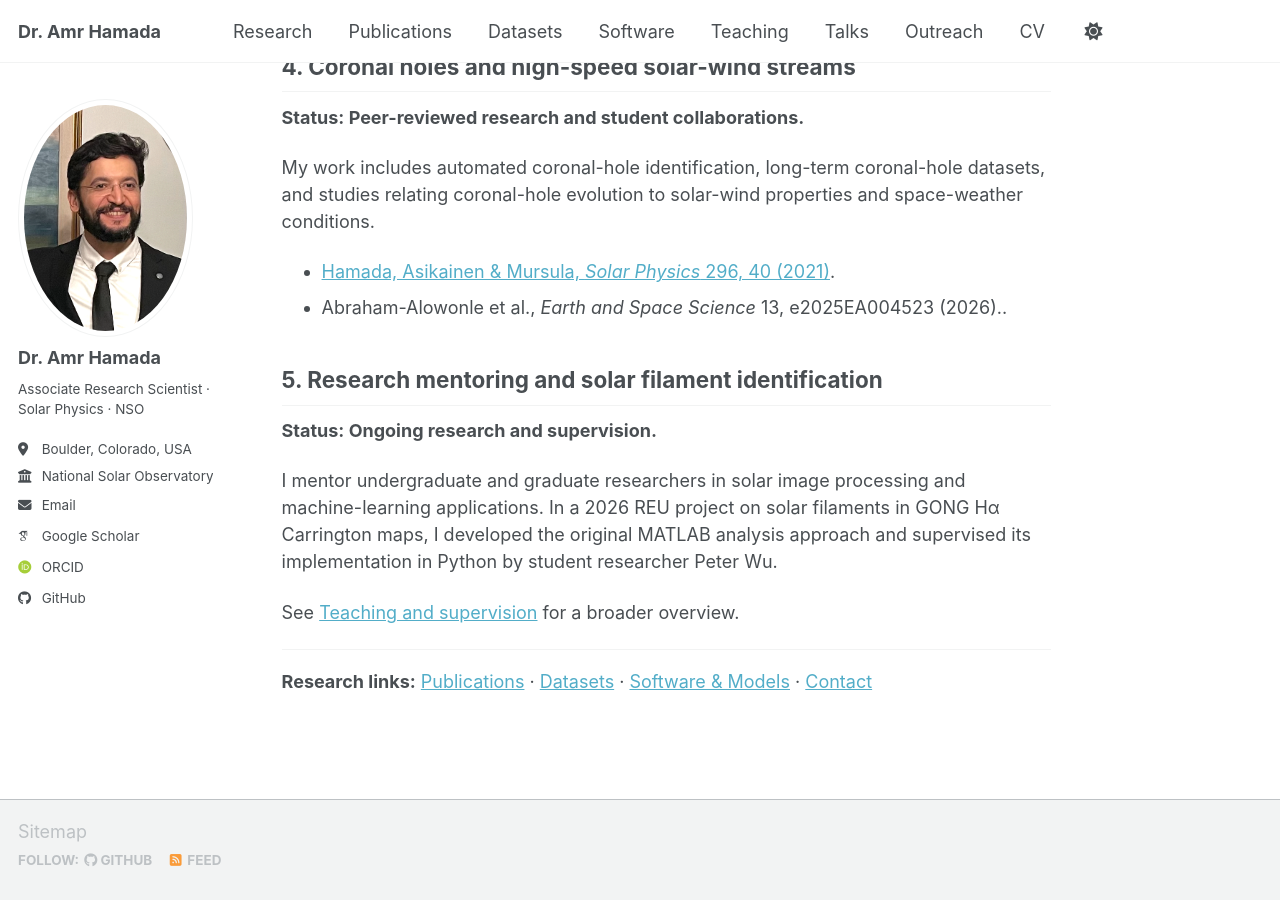
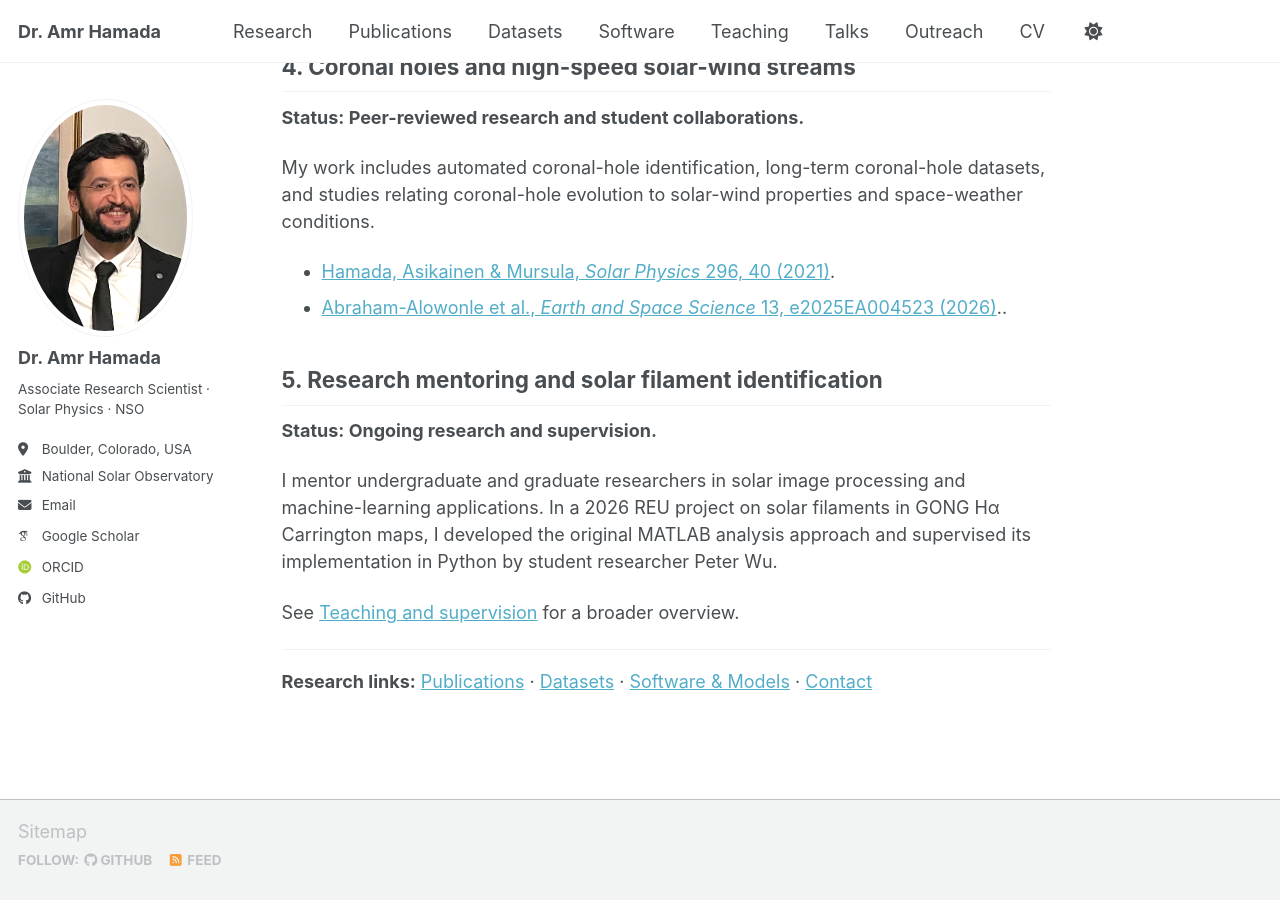
Before and after one commit to Amr1001Hamada/Amr1001Hamada.github.io, a Jekyll site: the page built from _pages/research.md, in a window 1280 px wide and 900 px high, scrolled down 1280 px. Built offline with Jekyll 4.4.1, drawn with Linux system fonts in a browser that asks for light colours; some web fonts are replaced; a script bundle is joined from its source files by our own code; library files that are not in the unit come from our copies; some of the changed lines change nothing that is shown.

Commit message:
Verify publication DOI and correct scientific image attribution

```diff
--- a/_pages/research.md
+++ b/_pages/research.md
@@ -40,7 +40,7 @@ The expanded 2026 archive is **under preparation and validation**; its availabil
 My work includes automated coronal-hole identification, long-term coronal-hole datasets, and studies relating coronal-hole evolution to solar-wind properties and space-weather conditions.
 
 - [Hamada, Asikainen & Mursula, *Solar Physics* 296, 40 (2021)](https://scholar.google.com/citations?user=R02-FAsAAAAJ).
-- Abraham-Alowonle et al., *Earth and Space Science* 13, e2025EA004523 (2026)..
+- [Abraham-Alowonle et al., *Earth and Space Science* 13, e2025EA004523 (2026)](https://doi.org/10.1029/2025EA004523)..
 
 ## 5. Research mentoring and solar filament identification
 
```
